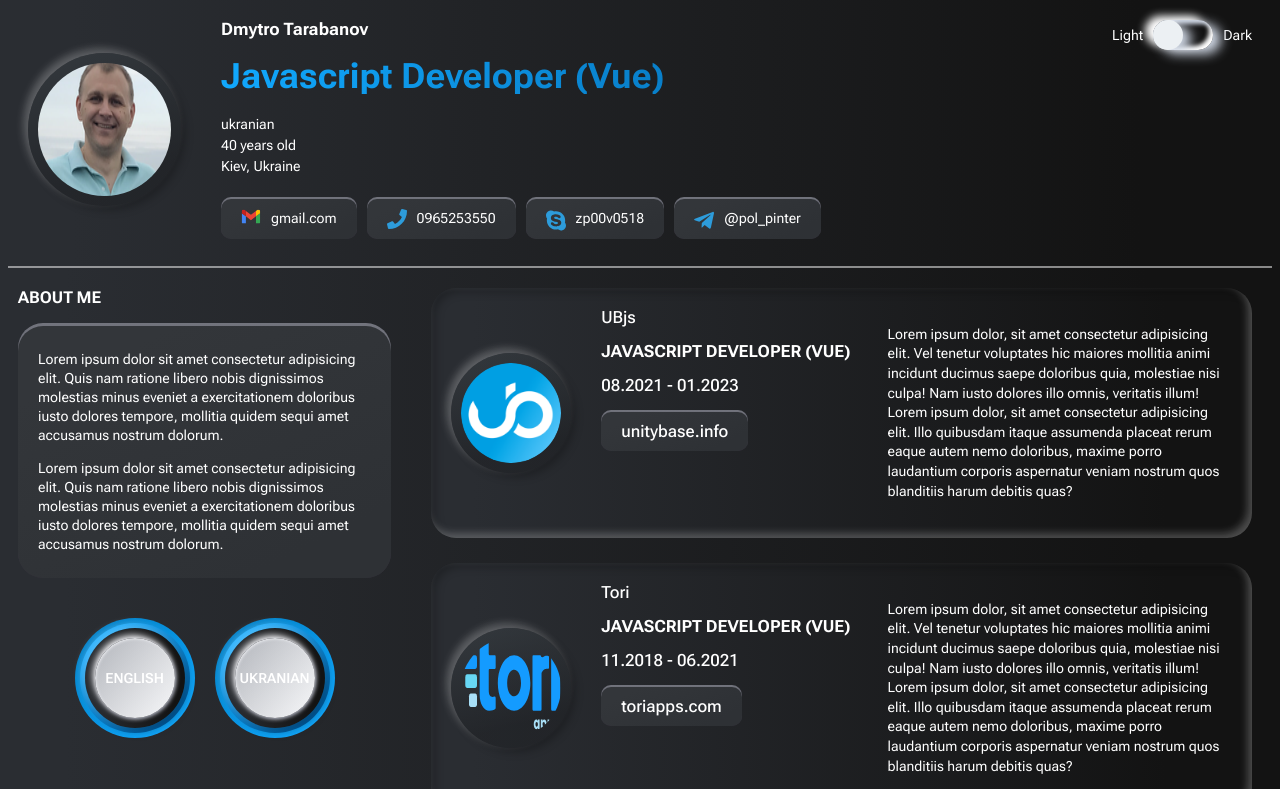
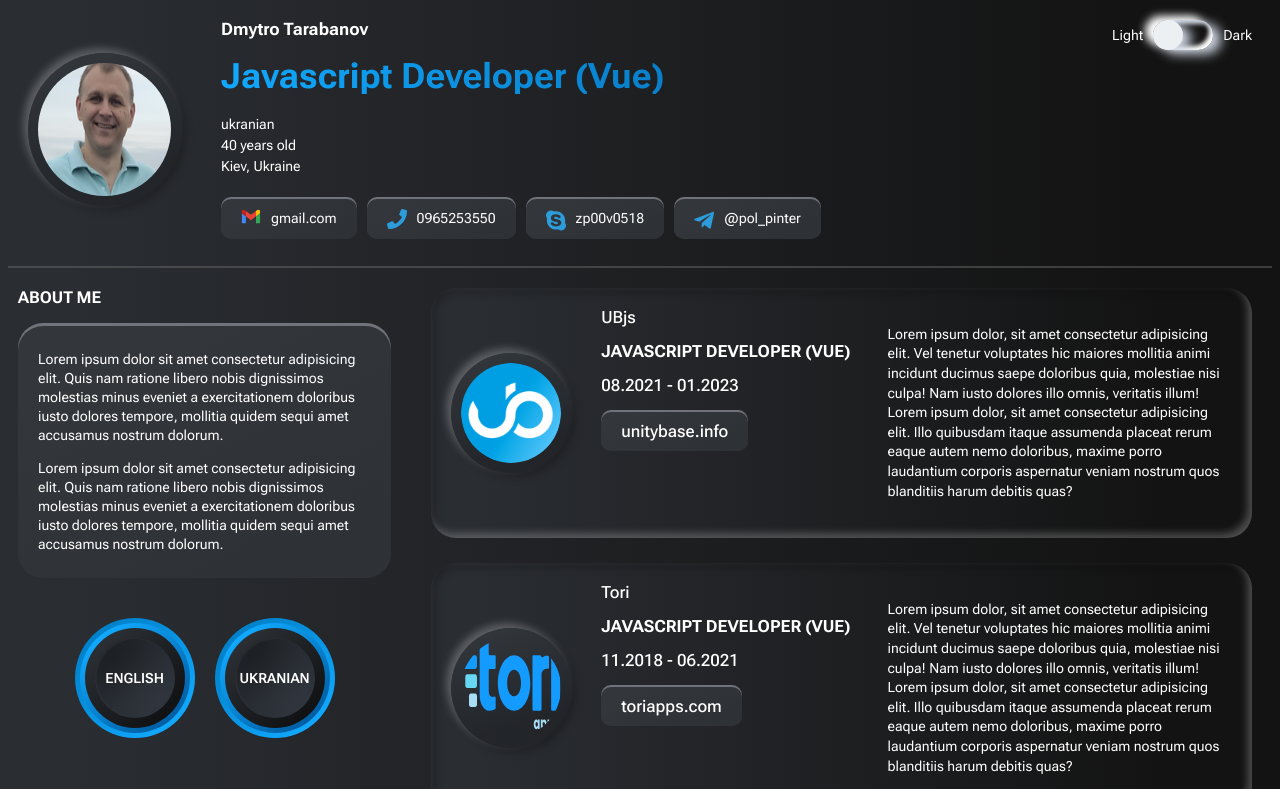
Before and after one commit to zp00v0518/cv-neo, a Vue app: page / in a window 1280 px wide. Shown: the top 789 px of the page. Built offline with nearby package versions, Linux system fonts and the light colour scheme.

Commit message:
added dark colors for lang

```diff
--- a/src/App.vue
+++ b/src/App.vue
@@ -46,6 +46,10 @@ export default {
   margin-block-end: var(--padding-double);
   overflow: hidden;
 }
+html[color-scheme='dark'] #app hr {
+  border-color: #696969;
+}
+
 .header__sticky {
   position: sticky;
   top: 0px;
--- a/src/components/atoms/LanguageCv/LanguageCv.vue
+++ b/src/components/atoms/LanguageCv/LanguageCv.vue
@@ -31,6 +31,7 @@ export default {
   background: linear-gradient(318.21deg, #11a8fd 14.05%, #0081c9 85.29%);
   width: 110px;
 }
+
 .lang--cover {
   border-radius: 100%;
   padding: calc(var(--padding-lang) / 2);
@@ -43,9 +44,21 @@ export default {
   padding: var(--padding-lang);
   aspect-ratio: 1;
   background: var(--bg-primary);
-  box-shadow: var(--shadow-base-part1), var(--shadow-base-part2), var(--shadow-base-part3);
+  box-shadow: var(--shadow-base-part1), var(--shadow-base-part2),
+    var(--shadow-base-part3);
 }
+
 .lang__name {
+  --bg-lang-name-light: linear-gradient(129.67deg,
+      rgba(122, 127, 133, 0.4) 14.52%,
+      rgba(255, 255, 255, 0.4) 100%),
+    linear-gradient(133.76deg, #e6e7ed -18.17%, #f7f8fa 140.27%);
+  --bg-lang-name: var(--bg-lang-name-light);
+  --shadow-lang-name-light: -1.83074px -2.7461px 7.32294px #fafafc,
+    0.915368px 0.915368px 4.57684px #b1b5c6,
+    inset 0.915368px 0.915368px 2.7461px #ebecf0;
+  --shadow-lang-name: var(--shadow-lang-name-light);
+
   display: flex;
   justify-content: center;
   align-items: center;
@@ -53,15 +66,23 @@ export default {
   font-weight: 600;
   /* letter-spacing: 0.1rem; */
   border-radius: 100%;
-  background: linear-gradient(
-      129.67deg,
-      rgba(122, 127, 133, 0.4) 14.52%,
-      rgba(255, 255, 255, 0.4) 100%
-    ),
-    linear-gradient(133.76deg, #e6e7ed -18.17%, #f7f8fa 140.27%);
-  box-shadow: -1.83074px -2.7461px 7.32294px #fafafc,
-    0.915368px 0.915368px 4.57684px #b1b5c6,
-    inset 0.915368px 0.915368px 2.7461px #ebecf0;
+  background: var(--bg-lang-name);
+  box-shadow: var(--shadow-lang-name);
   aspect-ratio: 1;
 }
+
+html[color-scheme='dark'] .lang__name {
+  --bg-lang-name-dark: #32363b;
+  --bg-lang-name: var(--bg-lang-name-dark);
+  --shadow-lang-name-dark: inset 1.44407px 0.722036px 1.44407px rgba(255, 255, 255, 0.05),
+    inset -19.0804px -19.0804px 47.7011px rgba(59, 68, 81, 0.5),
+    inset 19.0804px 19.0804px 58.4849px rgba(0, 0, 0, 0.55);
+  --shadow-lang-name: var(--shadow-lang-name-dark);
+}
+
+html[color-scheme='dark'] .lang--wrap {
+  --bg-lang-wrap-dark: linear-gradient(318.21deg, #101113 14.05%, #2B2F33 85.29%);
+  --bg-primary: var(--bg-lang-wrap-dark);
+  box-shadow: none;
+}
 </style>
```
